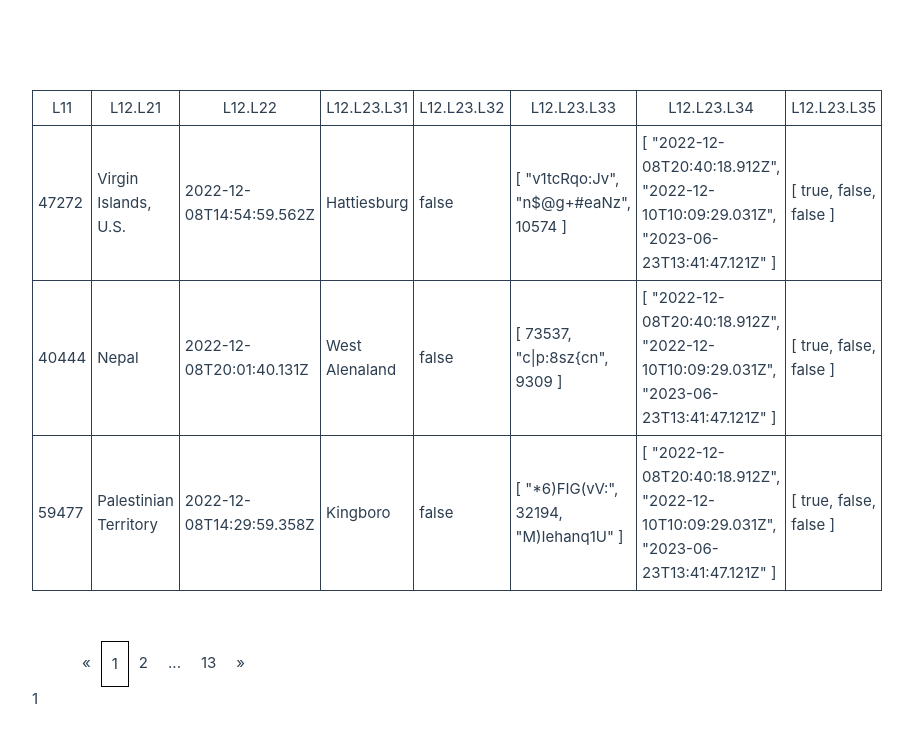
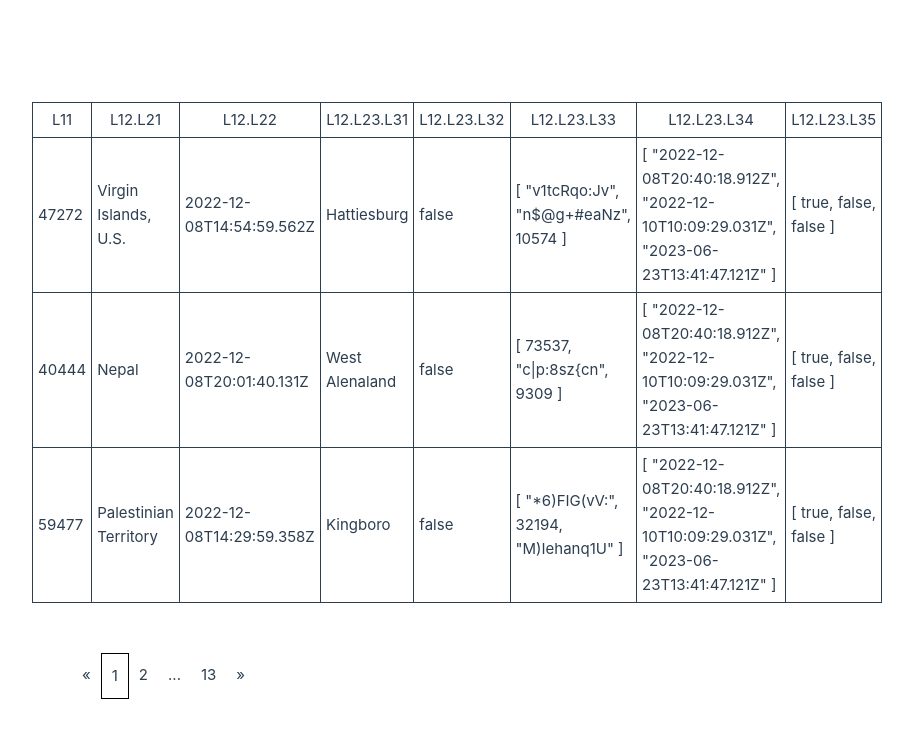
Before and after one commit to Applied-Blockchain-Lab/list-tools, a Vue app: page / in a window 1280 px wide. Shown: the top 742 px of the page, without its empty margins (0-913 px from the left). Built offline with nearby package versions, Linux system fonts and the light colour scheme.

Commit message:
refactor: Move mixin functions in store

```diff
--- a/src/components/TestPaginationComponent.vue
+++ b/src/components/TestPaginationComponent.vue
@@ -1,11 +1,32 @@
 <script setup>
 import { ref, computed } from "vue";
-import usePagination from "../mixins/PaginationComponent.js";
-const { prevPage, currentPage, setPage, onLastPage, onFirstPage, nextPage, lastPage, firstPage, value } =
-  usePagination(1);
+import { useTableStore } from "../stores/tableStore";
+
+const tableStore = useTableStore(1);
+
 const eachSide = ref(1);
+
+const total = ref(Math.ceil(tableStore.allItems.length / tableStore.itemsPerPage));
+
+const firstPage = computed(() => {
+  return 1;
+});
+
+const lastPage = computed(() => {
+  return total.value;
+});
+
+const onFirstPage = computed(() => {
+  return tableStore.currentPage === firstPage.value;
+});
+
+const onLastPage = computed(() => {
+  return tableStore.currentPage === lastPage.value;
+});
+
 const paginators = computed(() => {
   const paginators = [];
+
   if (lastPage.value < eachSide.value * 2 + 4) {
     for (let i = firstPage.value; i < lastPage.value + 1; ++i) {
       paginators.push({
@@ -14,9 +35,13 @@ const paginators = computed(() => {
       });
     }
   } else {
-    if (currentPage.value - firstPage.value < eachSide.value + 2) {
+    if (tableStore.currentPage - firstPage.value < eachSide.value + 2) {
       // if currentPage near firstPage
-      for (let i = firstPage.value; i < Math.max(eachSide.value * 2 + 1, currentPage.value + eachSide.value + 1); ++i) {
+      for (
+        let i = firstPage.value;
+        i < Math.max(eachSide.value * 2 + 1, tableStore.currentPage + eachSide.value + 1);
+        ++i
+      ) {
         paginators.push({
           value: i,
           enable: true,
@@ -30,7 +55,7 @@ const paginators = computed(() => {
         value: lastPage.value,
         enable: true,
       });
-    } else if (lastPage.value - currentPage.value < eachSide.value + 2) {
+    } else if (lastPage.value - tableStore.currentPage < eachSide.value + 2) {
       // if currentPage near lastPage
       paginators.push({
         value: firstPage.value,
@@ -41,7 +66,7 @@ const paginators = computed(() => {
         enable: false,
       });
       for (
-        let i = Math.min(lastPage.value - eachSide.value * 2 + 1, currentPage.value - eachSide.value);
+        let i = Math.min(lastPage.value - eachSide.value * 2 + 1, tableStore.currentPage - eachSide.value);
         i < lastPage.value + 1;
         ++i
       ) {
@@ -60,7 +85,7 @@ const paginators = computed(() => {
         value: "...",
         enable: false,
       });
-      for (let i = currentPage.value - eachSide.value; i < currentPage.value + eachSide.value + 1; ++i) {
+      for (let i = tableStore.currentPage - eachSide.value; i < tableStore.currentPage + eachSide.value + 1; ++i) {
         paginators.push({
           value: i,
           enable: true,
@@ -84,7 +109,7 @@ const paginators = computed(() => {
   <ul class="pagination">
     <!--Prev Button-->
     <li :class="{ disabled: onFirstPage }" class="page-item">
-      <a @click.prevent="prevPage" class="page-link" rel="prev" aria-label="Previous">
+      <a @click.prevent="tableStore.prevPage(lastPage, firstPage)" class="page-link" rel="prev" aria-label="Previous">
         <span aria-hidden="true">&laquo;</span>
       </a>
     </li>
@@ -93,23 +118,25 @@ const paginators = computed(() => {
     <li
       v-for="(paginator, i) in paginators"
       :key="i"
-      :class="{ active: paginator.value === currentPage, disabled: !paginator.enable }"
+      :class="{ active: paginator.value === tableStore.currentPage, disabled: !paginator.enable }"
       class="page-item"
     >
-      <a @click.prevent="setPage(paginator.value)" class="page-link" :disabled="!paginator.enable">
+      <a
+        @click.prevent="tableStore.setPage(paginator.value, lastPage, firstPage)"
+        class="page-link"
+        :disabled="!paginator.enable"
+      >
         <span>{{ paginator.value }}</span>
       </a>
     </li>
 
     <!--Next Button-->
     <li :class="{ disabled: onLastPage }" class="page-item">
-      <a @click.prevent="nextPage" class="page-link" rel="next" aria-label="Next">
+      <a @click.prevent="tableStore.nextPage(lastPage, firstPage)" class="page-link" rel="next" aria-label="Next">
         <span aria-hidden="true">&raquo;</span>
       </a>
     </li>
   </ul>
-
-  <p>{{ value }}</p>
 </template>
 
 <style scoped lang="scss">
--- a/src/mixins/PaginationComponent.js
+++ /dev/null
@@ -1,58 +0,0 @@
-import { computed } from "vue";
-import { ref } from "vue";
-import { useTableStore } from "../stores/tableStore";
-
-export default function usePagination(id) {
-  const tableStore = useTableStore(id);
-
-  const value = ref(tableStore.currentPage);
-
-  const total = ref(Math.ceil(tableStore.allItems.length / tableStore.itemsPerPage));
-
-  const firstPage = computed(() => {
-    return 1;
-  });
-
-  const lastPage = computed(() => {
-    return total.value;
-  });
-
-  const onFirstPage = computed(() => {
-    return currentPage.value === firstPage.value;
-  });
-
-  const onLastPage = computed(() => {
-    return currentPage.value === lastPage.value;
-  });
-
-  const currentPage = computed(() => {
-    return value.value;
-  });
-
-  const nextPage = () => {
-    setPage(currentPage.value + 1);
-  };
-
-  const prevPage = () => {
-    setPage(currentPage.value - 1);
-  };
-
-  const setPage = (targetPage) => {
-    if (targetPage <= lastPage.value && targetPage >= firstPage.value) {
-      value.value = targetPage;
-      tableStore.setCurrentPage(targetPage);
-    }
-  };
-
-  return {
-    prevPage,
-    currentPage,
-    setPage,
-    onLastPage,
-    onFirstPage,
-    nextPage,
-    lastPage,
-    firstPage,
-    value,
-  };
-}
--- a/src/stores/tableStore.js
+++ b/src/stores/tableStore.js
@@ -31,6 +31,18 @@ export const useTableStore = (storeId) =>
         const lastIndex = this.pageItems.startIndex + this.itemsPerPage - 1;
         this.pageItems.endIndex = lastIndex >= this.allItems.length ? this.allItems.length - 1 : lastIndex;
       },
+      /********* PAGINATION FUNCTIONS *********/
+      setPage(targetPage, lastPage, firstPage) {
+        if (targetPage <= lastPage && targetPage >= firstPage) {
+          this.setCurrentPage(targetPage);
+        }
+      },
+      nextPage(lastPage, firstPage) {
+        this.setPage(this.currentPage + 1, lastPage, firstPage);
+      },
+      prevPage(lastPage, firstPage) {
+        this.setPage(this.currentPage - 1, lastPage, firstPage);
+      },
       // Sort by values
       // Filter by values
     },
```
